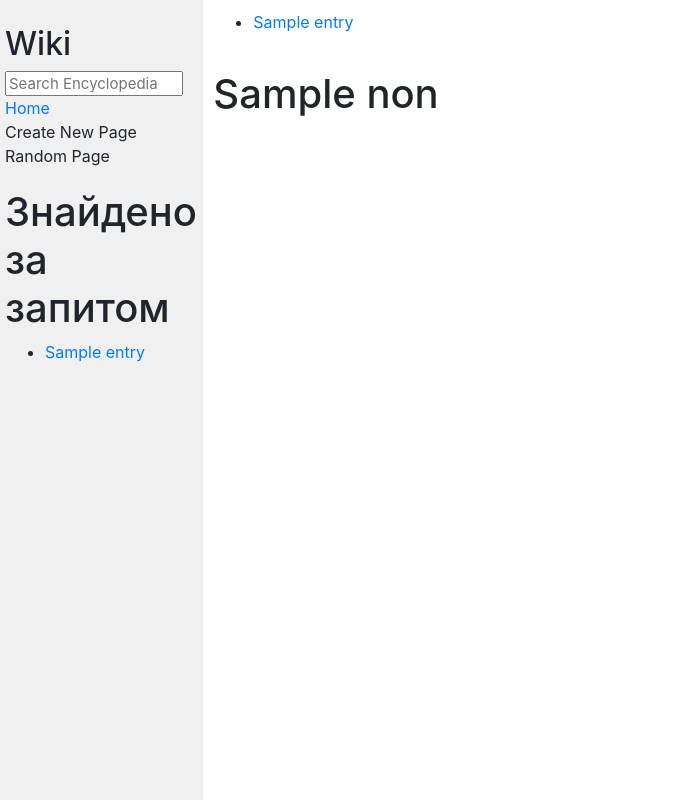
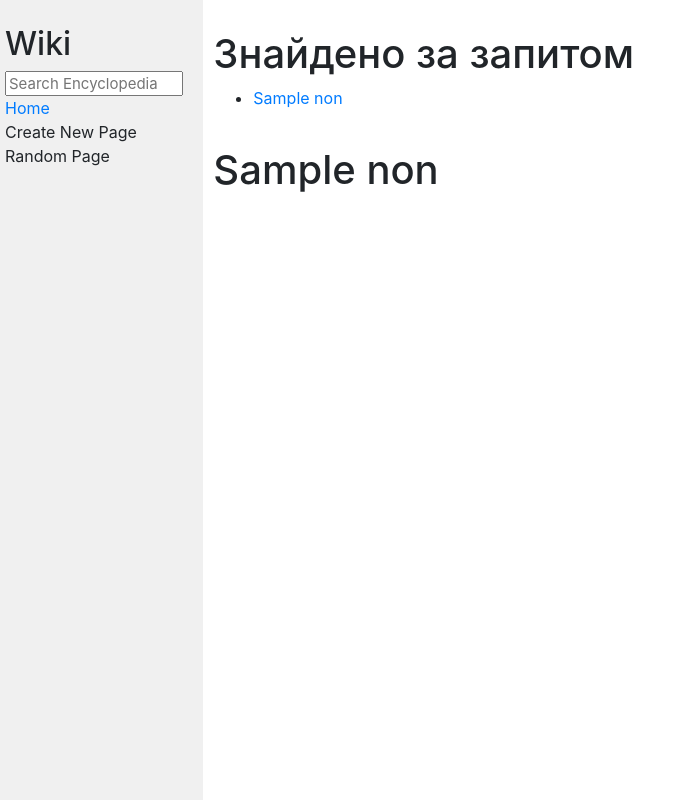
Before and after one commit to yakumov/wiki, a Django app: template encyclopedia/templates/encyclopedia/search.html in a window 1280 px wide. Shown: the whole page, without its empty margins (0-690 px from the left). Run offline with Django 3.2, Linux system fonts and the light colour scheme; the template is opened without the code that fills it: most values are stand-ins (such as "Sample title", 1, 10 or a date in 2020); some libraries are stand-ins or nearby versions.

Commit message:
add search 2

```diff
--- a/encyclopedia/templates/encyclopedia/search.html
+++ b/encyclopedia/templates/encyclopedia/search.html
@@ -6,19 +6,13 @@
 
 {% block nav %}
 
-<h1>Знайдено за запитом</h1>
-<ul>
-    {% for entry in context %}
-        <li><a href="{% url 'oarticle' entry %}">{{ entry }}</a></li>
-    {% endfor %}
-</ul>
 {% endblock %}
 
 {% block body %}
-
+<h1>Знайдено за запитом</h1>
     <ul>
         {% for entry in context %}
-            <li><a href="{% url 'oarticle' entry %}">{{ entry }}</a></li>
+            <li><a href="{% url 'oarticle' entry %}">{{ non }}</a></li>
         {% endfor %}
     </ul>
     <h1>{{ non }}</h1>
--- a/encyclopedia/views.py
+++ b/encyclopedia/views.py
@@ -37,6 +37,3 @@ def search(request):
                 "non": set_list
             }
             return render(request, "encyclopedia/search.html", context = context)
-
-    else:
-        return render(request, "encyclopedia/oarticle.html")
```
